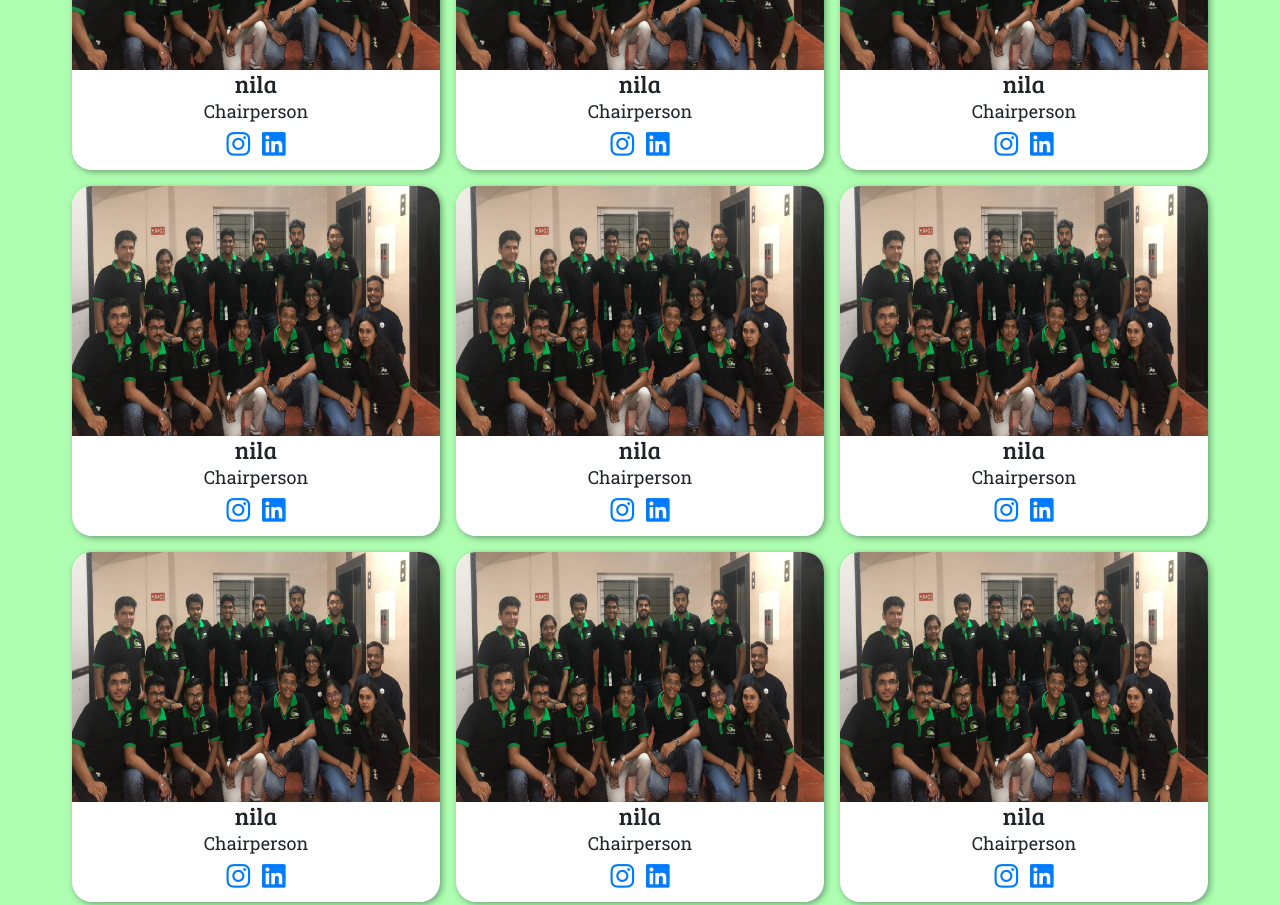
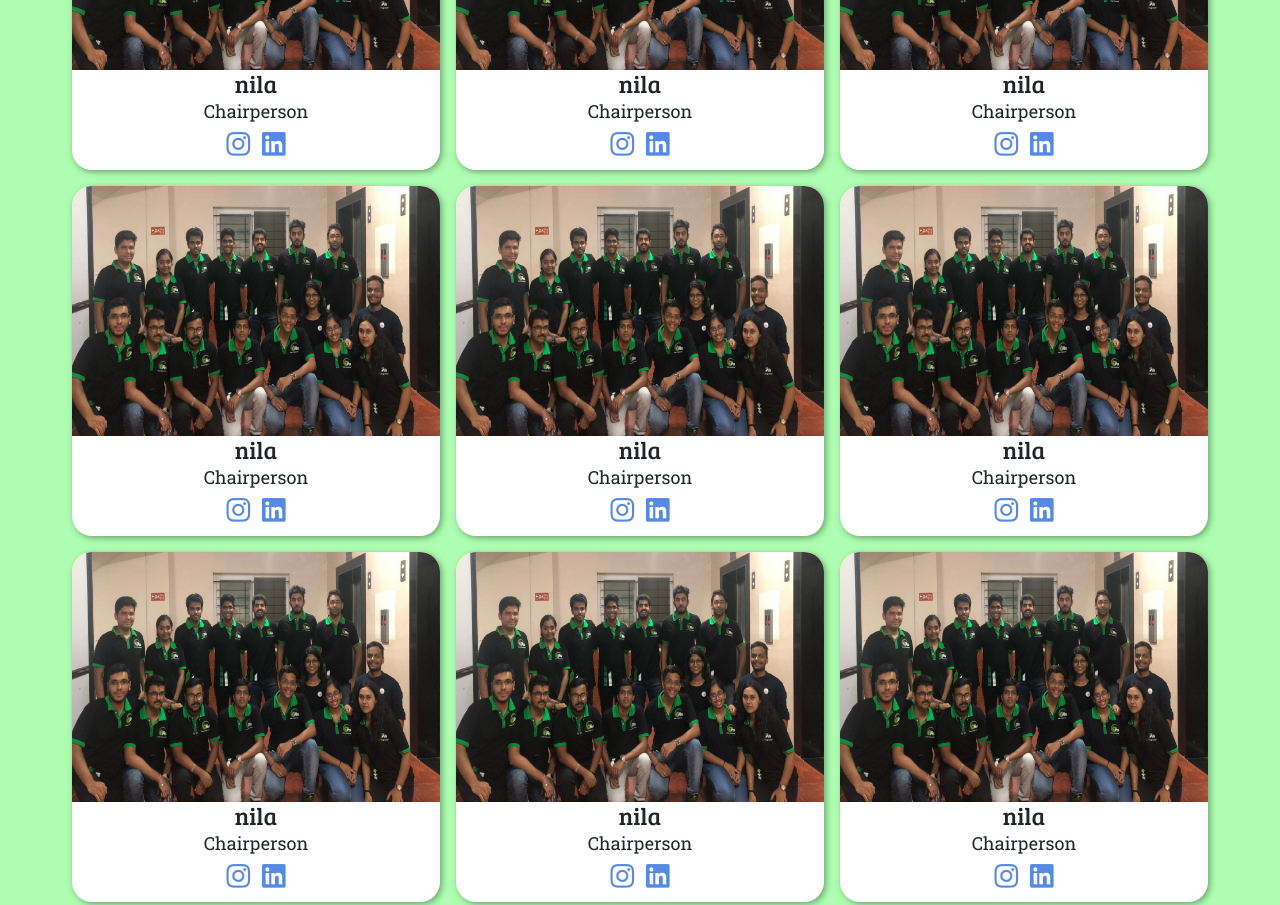
Before and after one commit to Mayank-902/pes-website, a plain HTML site: page index.html in a window 1280 px wide. Shown: the part 3240-4145 px from the top of the page. Drawn offline with nearby package versions, Linux system fonts and the light colour scheme.

Commit message:
touchup (team i)

```diff
--- a/css/index.css
+++ b/css/index.css
@@ -265,7 +265,6 @@ p {
     background: rgba(93, 253, 100, 0.5) ;
     min-height: 600px;
 }
-
 .main-intro-div{
     text-align: center;
     width: 100%;
@@ -428,6 +427,9 @@ p {
 .grid-layout >article:hover{
     transform: translateY(5px);
     box-shadow: 2px 2px 26px 0px rgba(0,0,0,0.36);
+}
+.grid-layout >article i{
+    color: rgba(44, 110, 224, 0.81);
 }
 .team-img{
     height: 250px;
```
Also changed, not shown: 1 other file.
